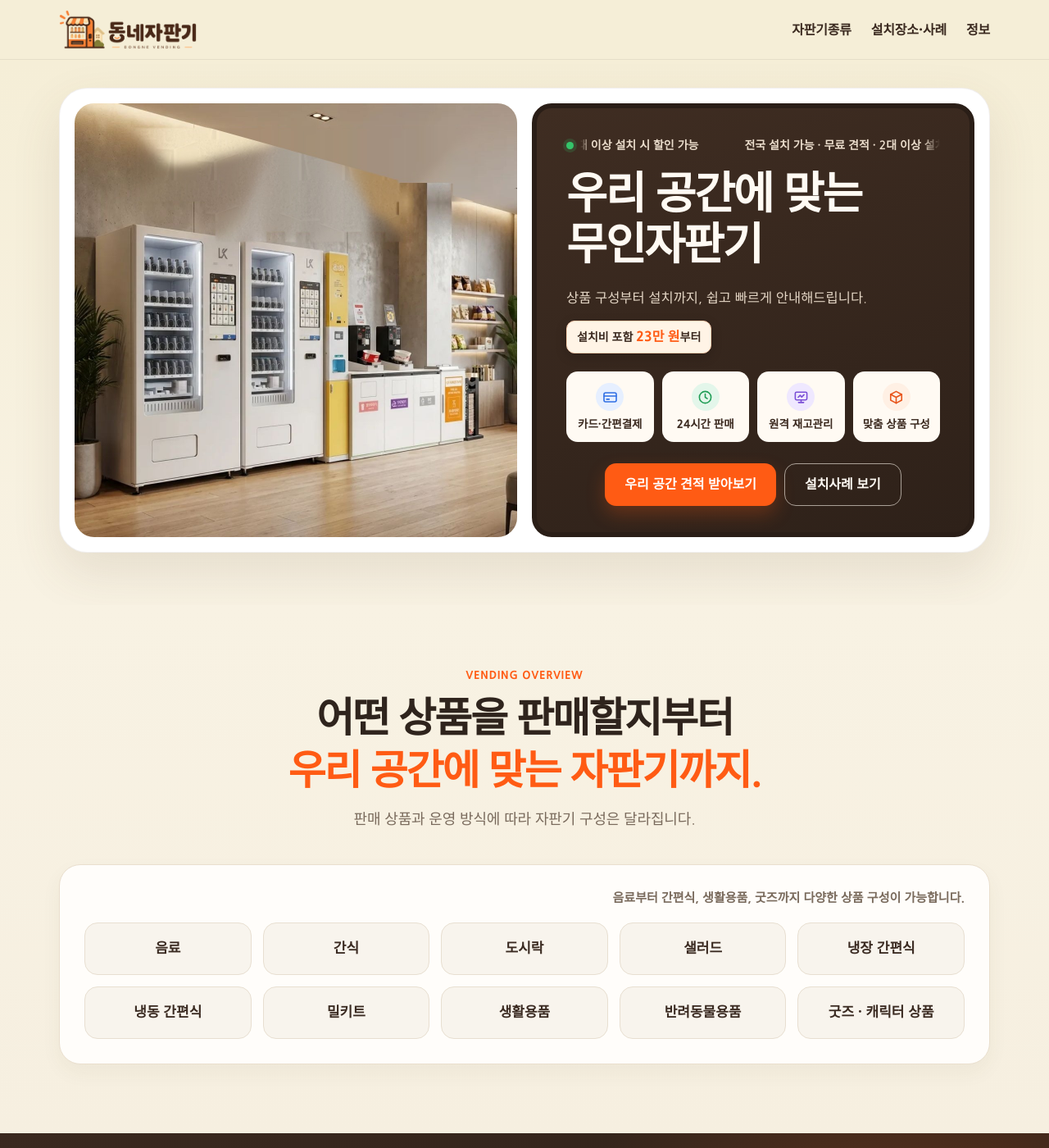
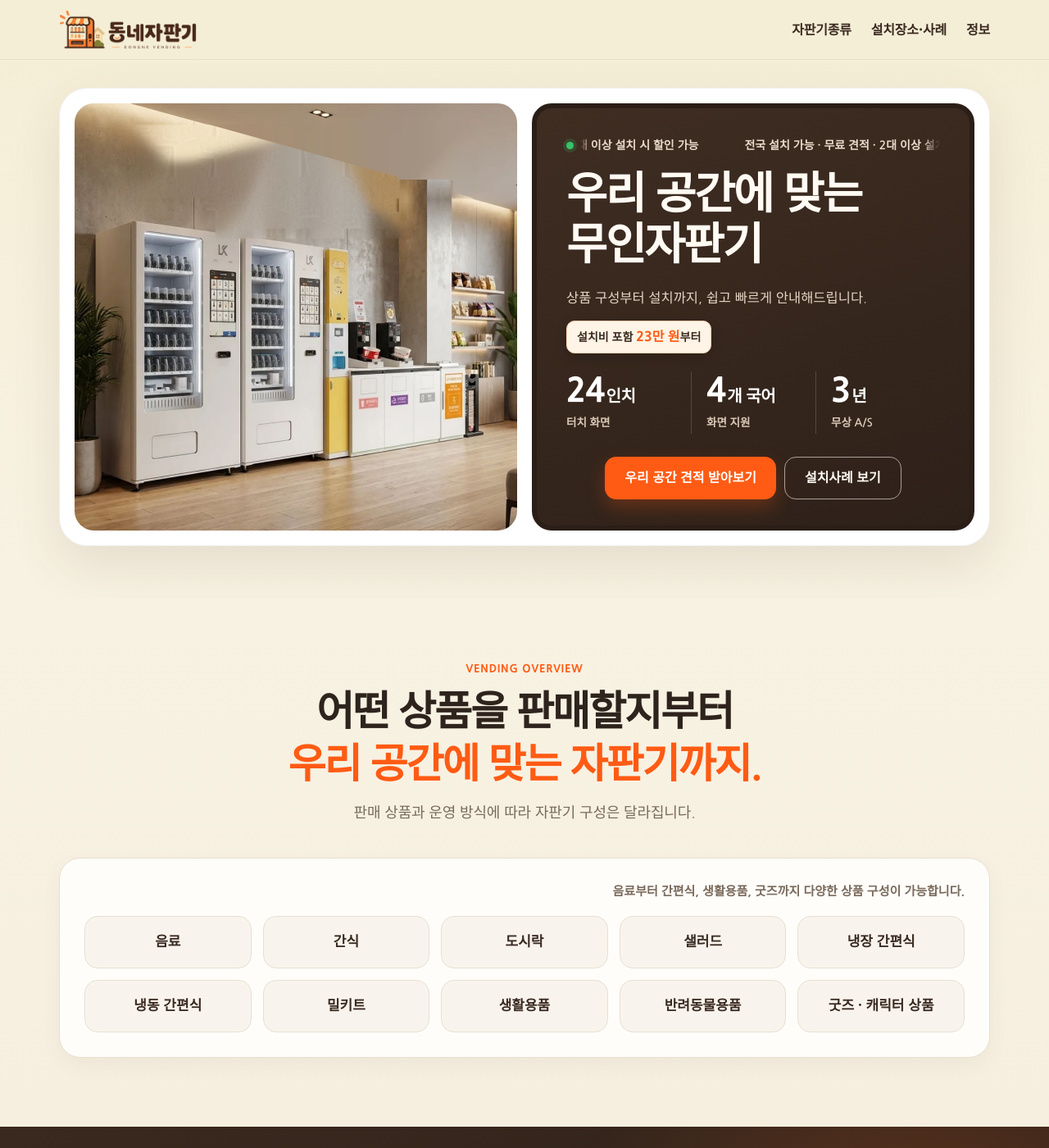
Before and after one commit to dkfmaqqhh-cyber/dongne-vending, a Jekyll site: the page built from index.html, in a window 1280 px wide and 1400 px high. Shown: the whole window at 82% size. Built offline with Jekyll 4.4.1, drawn with Linux system fonts in a browser that asks for light colours.

```diff
--- a/index.html
+++ b/index.html
@@ -2212,6 +2212,18 @@ html{scroll-behavior:smooth}
 /* 115차: 가격 상자 잘 보이게 — 밝은 크림 바탕 + 진한 글씨 + 오렌지 금액 */
 .h2-price-main{background:#fff4e6;border:1px solid #ffd3b5;color:#3b2a20;font-weight:800;box-shadow:0 4px 14px rgba(0,0,0,.18)}
 .h2-price-main b{color:#ff5b14;font-weight:900}
+/* 116차: 첫 화면 숫자 3개(.h2-stats) */
+.h2-stats{list-style:none;margin:0 0 28px;padding:0;display:grid;grid-template-columns:repeat(3,minmax(0,1fr))}
+.h2-stats li{padding:2px 18px;border-left:1px solid rgba(255,255,255,.16)}
+.h2-stats li:first-child{padding-left:0;border-left:0}
+.h2-stats b{display:block;font-size:40px;line-height:1.05;font-weight:900;color:#fff;letter-spacing:-1px;white-space:nowrap}
+.h2-stats b small{font-size:20px;font-weight:800;margin-left:2px;letter-spacing:-.5px}
+.h2-stats span{display:block;margin-top:8px;font-size:13.5px;font-weight:700;color:#d9c8b5}
+@media (max-width:760px){.h2-stats{margin-bottom:22px}.h2-stats li{padding:2px 12px}.h2-stats b{font-size:31px}.h2-stats b small{font-size:15px}.h2-stats span{font-size:12.5px;margin-top:6px}}
+.h2-stats span{white-space:nowrap}
+@media (max-width:360px){.h2-stats li{padding:2px 8px}.h2-stats b{font-size:25px}.h2-stats b small{font-size:12.5px}.h2-stats span{font-size:11.5px}}
+/* 116차: 320px 화면에서 하단 고정바 글자 한 줄 유지 */
+@media (max-width:340px){.mobilebar a{font-size:13px !important;padding:15px 3px !important;white-space:nowrap;letter-spacing:-.3px}}
 </style>
 </head>
 <body>
@@ -2238,12 +2250,12 @@ html{scroll-behavior:smooth}
 <h1 class="h2-title">우리 공간에 맞는<br/>무인자판기</h1>
 <p class="h2-sub">상품 구성부터 설치까지, 쉽고 빠르게 안내해드립니다.</p>
 <p class="h2-price"><span class="h2-price-main">설치비 포함 <b>23만 원</b>부터</span></p>
-<div class="h2-tiles">
-<div class="h2-tile"><span class="h2-tile-ic"><svg viewBox="0 0 24 24" fill="none" stroke="currentColor" stroke-width="2" stroke-linecap="round" stroke-linejoin="round" aria-hidden="true"><rect x="2.5" y="5" width="19" height="14" rx="2.5"/><path d="M2.5 10h19M6.5 15h4"/></svg></span><span>카드·간편결제</span></div>
-<div class="h2-tile"><span class="h2-tile-ic"><svg viewBox="0 0 24 24" fill="none" stroke="currentColor" stroke-width="2" stroke-linecap="round" stroke-linejoin="round" aria-hidden="true"><circle cx="12" cy="12" r="9"/><path d="M12 7v5l3.2 2"/></svg></span><span>24시간 판매</span></div>
-<div class="h2-tile"><span class="h2-tile-ic"><svg viewBox="0 0 24 24" fill="none" stroke="currentColor" stroke-width="2" stroke-linecap="round" stroke-linejoin="round" aria-hidden="true"><rect x="3" y="4" width="18" height="12" rx="2"/><path d="M8 20h8M12 16v4M7.5 12l3-3 2.5 2.5L16.5 8"/></svg></span><span>원격 재고관리</span></div>
-<div class="h2-tile"><span class="h2-tile-ic"><svg viewBox="0 0 24 24" fill="none" stroke="currentColor" stroke-width="2" stroke-linecap="round" stroke-linejoin="round" aria-hidden="true"><path d="M3.5 7.5 12 3l8.5 4.5v9L12 21l-8.5-4.5z"/><path d="M3.5 7.5 12 12l8.5-4.5M12 12v9"/></svg></span><span>맞춤 상품 구성</span></div>
-</div>
+<!-- 116차: 아이콘 상자 → 확인된 숫자 3개 -->
+<ul class="h2-stats" aria-label="주요 사양">
+<li><b>24<small>인치</small></b><span>터치 화면</span></li>
+<li><b>4<small>개 국어</small></b><span>화면 지원</span></li>
+<li><b>3<small>년</small></b><span>무상 A/S</span></li>
+</ul>
 <div class="h2-actions">
 <a class="h2-btn primary" href="#contact">우리 공간 견적 받아보기</a>
 <a class="h2-btn ghost" href="#case">설치사례 보기</a>
```
Also changed, not shown: CLAUDE.md (+6 -1 lines).
